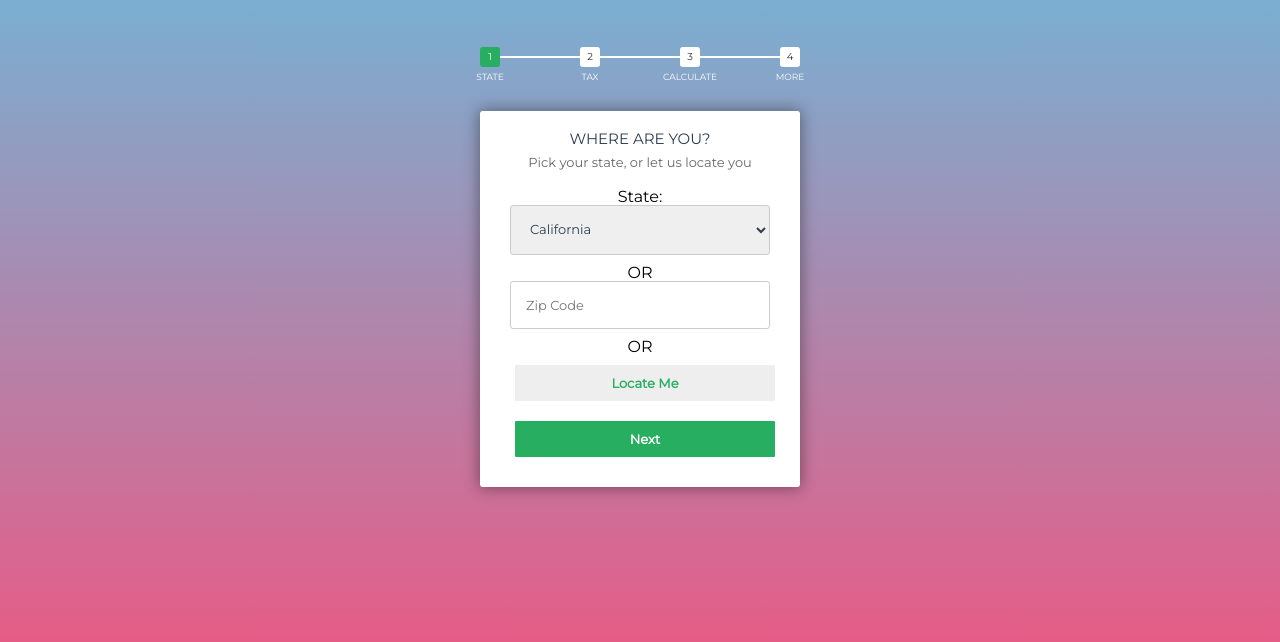
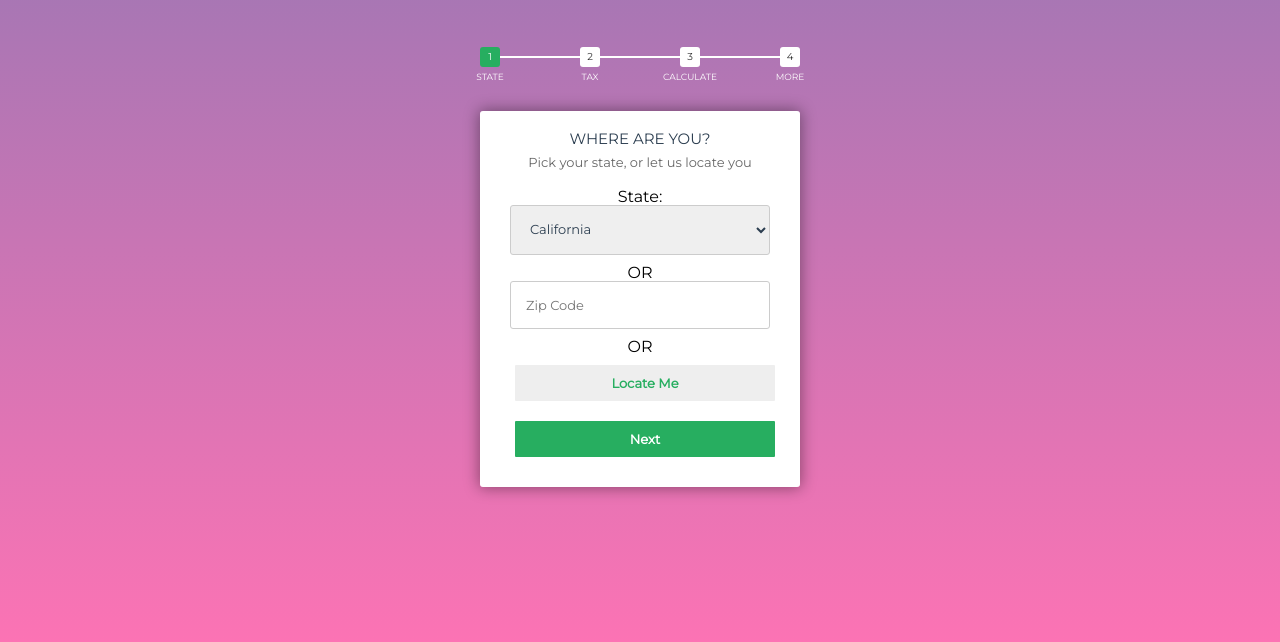
Before and after one commit to sushantnadkar/DigiGrowItUI, a plain HTML site: page index.html in a window 1280 px wide. Shown: the part 158-800 px from the top of the page. Drawn offline with nearby package versions, Linux system fonts and the light colour scheme.

Commit message:
change to default gradient

```diff
--- a/css/style.css
+++ b/css/style.css
@@ -10,7 +10,7 @@ html {
 
 	/*background = gradient + image pattern combo*/
 	background:
-		linear-gradient( #5FC3E4, #E55D87);
+		linear-gradient( #9477b4 0%, #fc73b4 100%);
 }
 
 body {
```
Also changed, not shown: index.html (+0 -4 lines).
